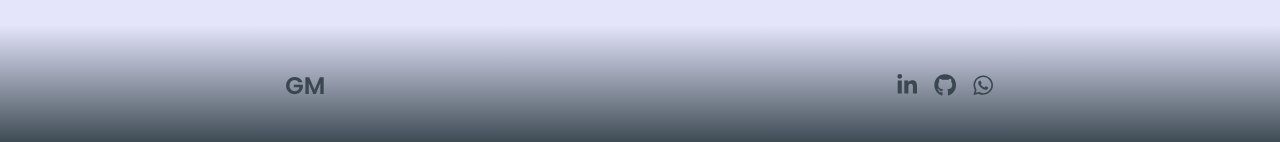
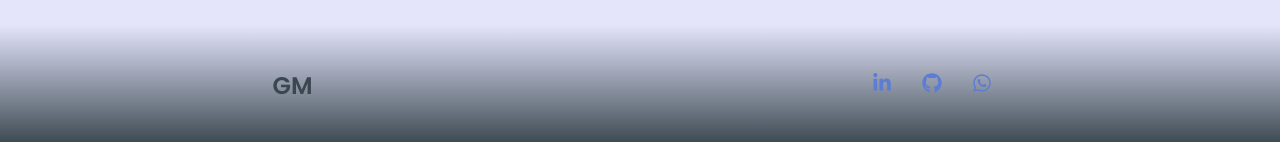
Before and after one commit to Ikkitonga/gaston-macias, a React (Vite) app in the folder gaston-macias/: page / in a window 1280 px wide. Shown: the part 655-797 px from the top of the page. Built offline with nearby package versions, Linux system fonts and the light colour scheme.

Commit message:
estilos a los iconos sociales y se les dio un anchor a cada uno

```diff
--- a/gaston-macias/src/components/footer/Footer.jsx
+++ b/gaston-macias/src/components/footer/Footer.jsx
@@ -5,11 +5,11 @@ const Footer = () => {
     return (
         <footer className="footer">
             <h2 className="logo">GM</h2>
-            {/* <p className="texto__footer">GRACIAS POR SU VISITA</p> */}
+
             <div className="iconos-sociales">
-                <FaLinkedinIn />
-                <FaGithub />
-                <FaWhatsapp />
+                <a href="https://www.linkedin.com/in/gastonezequielmacias" target="_blank"><FaLinkedinIn /></a>
+                <a href="https://github.com/Ikkitonga" target="_blank"><FaGithub /></a>
+                <a href="https://wa.me/54911159362462" target="_blank"><FaWhatsapp /></a>
             </div>
         </footer>
     )
--- a/gaston-macias/src/components/footer/footer.css
+++ b/gaston-macias/src/components/footer/footer.css
@@ -12,14 +12,21 @@
     color: var(--color-primary-dark);
 }
 
-/* .texto__footer {
-    font-family: "Source Code Pro", monospace;
-    color: var(--color-secondary);
-} */
+.iconos-sociales a {
+    margin: 0 10px;
+    background-color: transparent;
+    border: none;
+    border-radius: 10px;
+    padding: 5px;
+    font-size: 20px;
+    /* Ajusta el tamaño del ícono */
+    color: #5c7dd2;
+    /* Color del ícono */
+    cursor: pointer;
 
-.iconos-sociales {
-    display: flex;
-    gap: 1rem;
-    font-size: 1.4rem;
-    color: var(--color-primary-dark);
 }
+
+.iconos-sociales a:hover {
+    /* Aumenta la sombra al pasar el ratón por encima */
+    box-shadow: 0px 6px 12px rgba(92, 125, 210, 0.6);
+}
```
